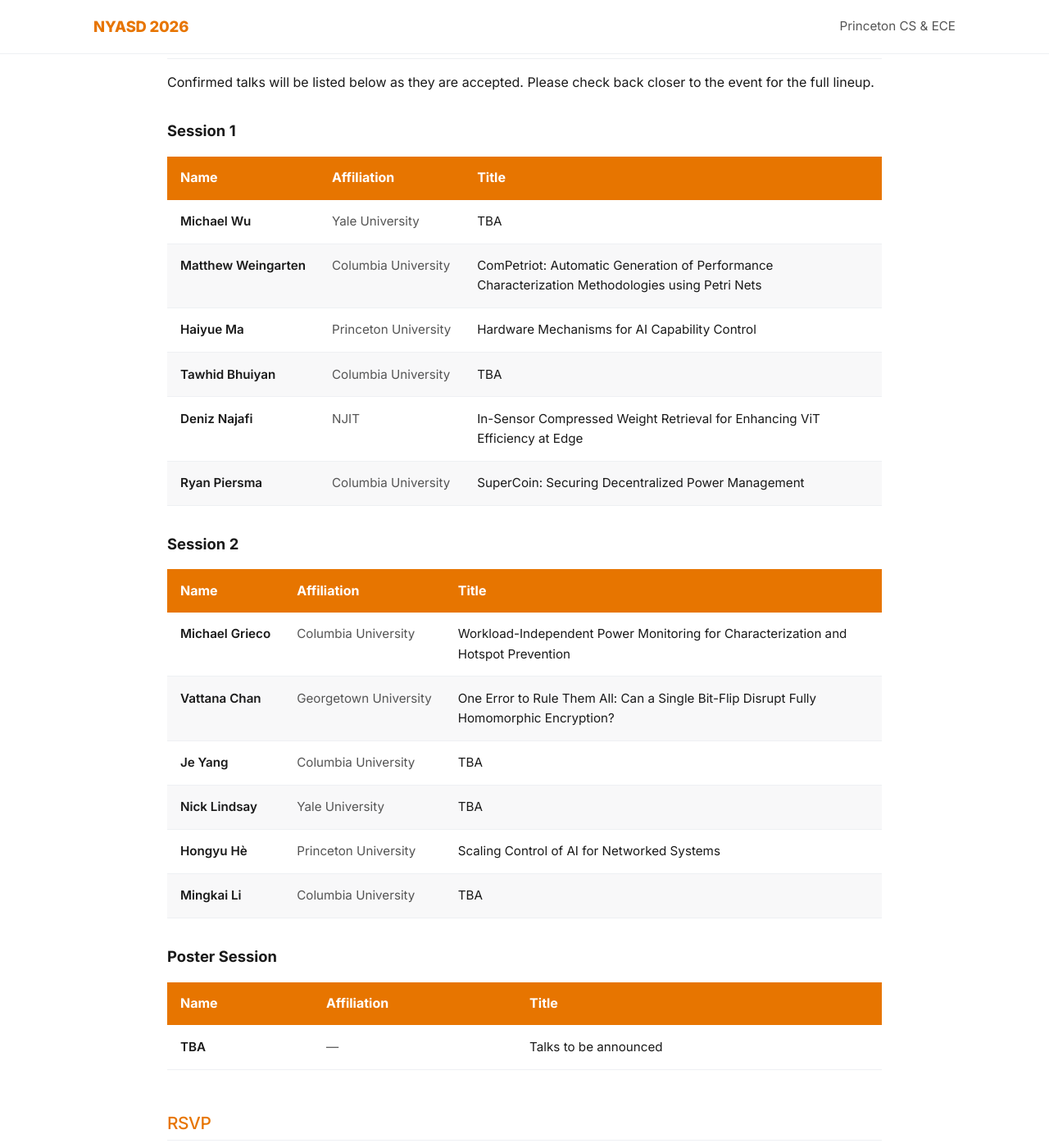
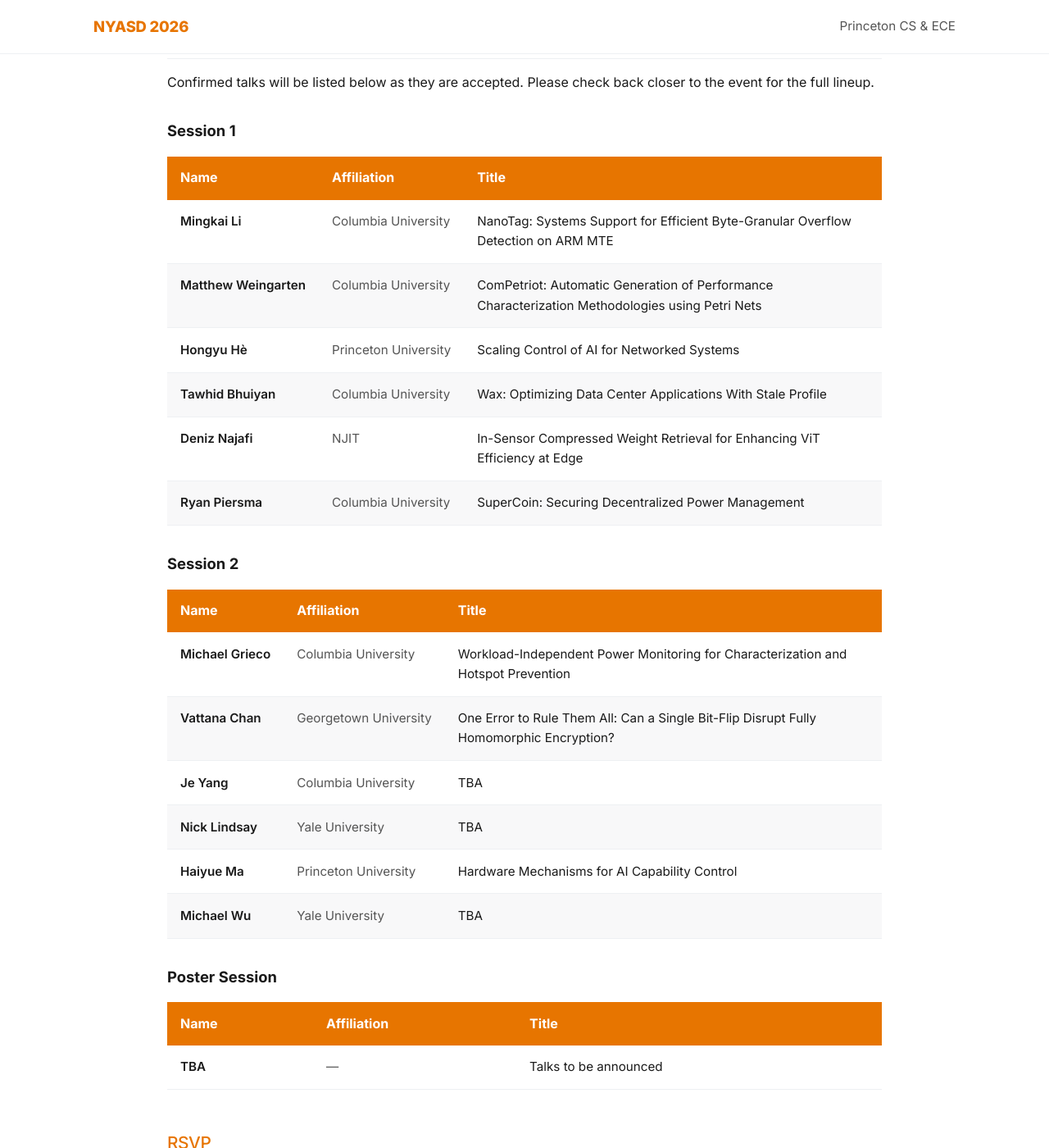
Before and after one commit to princetoncomputerarch/princetoncomputerarch.github.io, a Jekyll site: the page built from index.html, in a window 1280 px wide and 1400 px high, scrolled down 2178 px. Shown: the whole window at 82% size. Built offline with Jekyll 4.4.1, drawn with Linux system fonts in a browser that asks for light colours.

Commit message:
Update presenters for sessions in students.yml

```diff
--- a/_data/students.yml
+++ b/_data/students.yml
@@ -15,18 +15,19 @@ intro: >
 sessions:
   - title: "Session 1"
     presenters:
-      - name: "Michael Wu"
-        affiliation: "Yale University"
-        title: "TBA"
+
+      - name: "Mingkai Li"
+        affiliation: "Columbia University"
+        title: "NanoTag: Systems Support for Efficient Byte-Granular Overflow Detection on ARM MTE"
       - name: "Matthew Weingarten"
         affiliation: "Columbia University"
         title: "ComPetriot: Automatic Generation of Performance Characterization Methodologies using Petri Nets"
-      - name: "Haiyue Ma"
+      - name: "Hongyu Hè"
         affiliation: "Princeton University"
-        title: "Hardware Mechanisms for AI Capability Control"
+        title: "Scaling Control of AI for Networked Systems"
       - name: "Tawhid Bhuiyan"
         affiliation: "Columbia University"
-        title: "TBA"
+        title: "Wax: Optimizing Data Center Applications With Stale Profile"
       - name: "Deniz Najafi"
         affiliation: "NJIT"
         title: "In-Sensor Compressed Weight Retrieval for Enhancing ViT Efficiency at Edge"
@@ -48,11 +49,11 @@ sessions:
       - name: "Nick Lindsay"
         affiliation: "Yale University"
         title: "TBA"
-      - name: "Hongyu Hè"
+      - name: "Haiyue Ma"
         affiliation: "Princeton University"
-        title: "Scaling Control of AI for Networked Systems"
-      - name: "Mingkai Li"
-        affiliation: "Columbia University"
+        title: "Hardware Mechanisms for AI Capability Control"
+      - name: "Michael Wu"
+        affiliation: "Yale University"
         title: "TBA"
 
   - title: "Poster Session"
```
